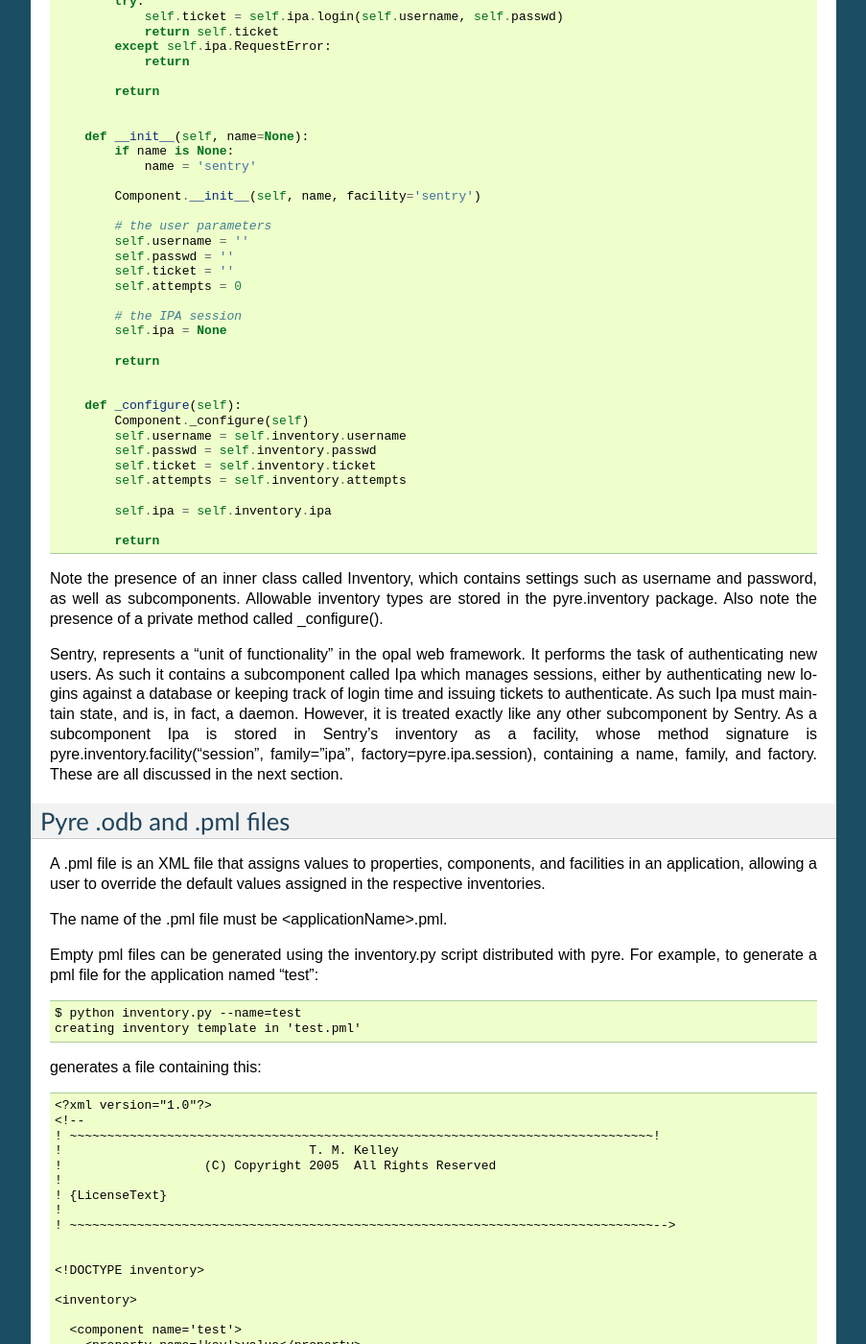
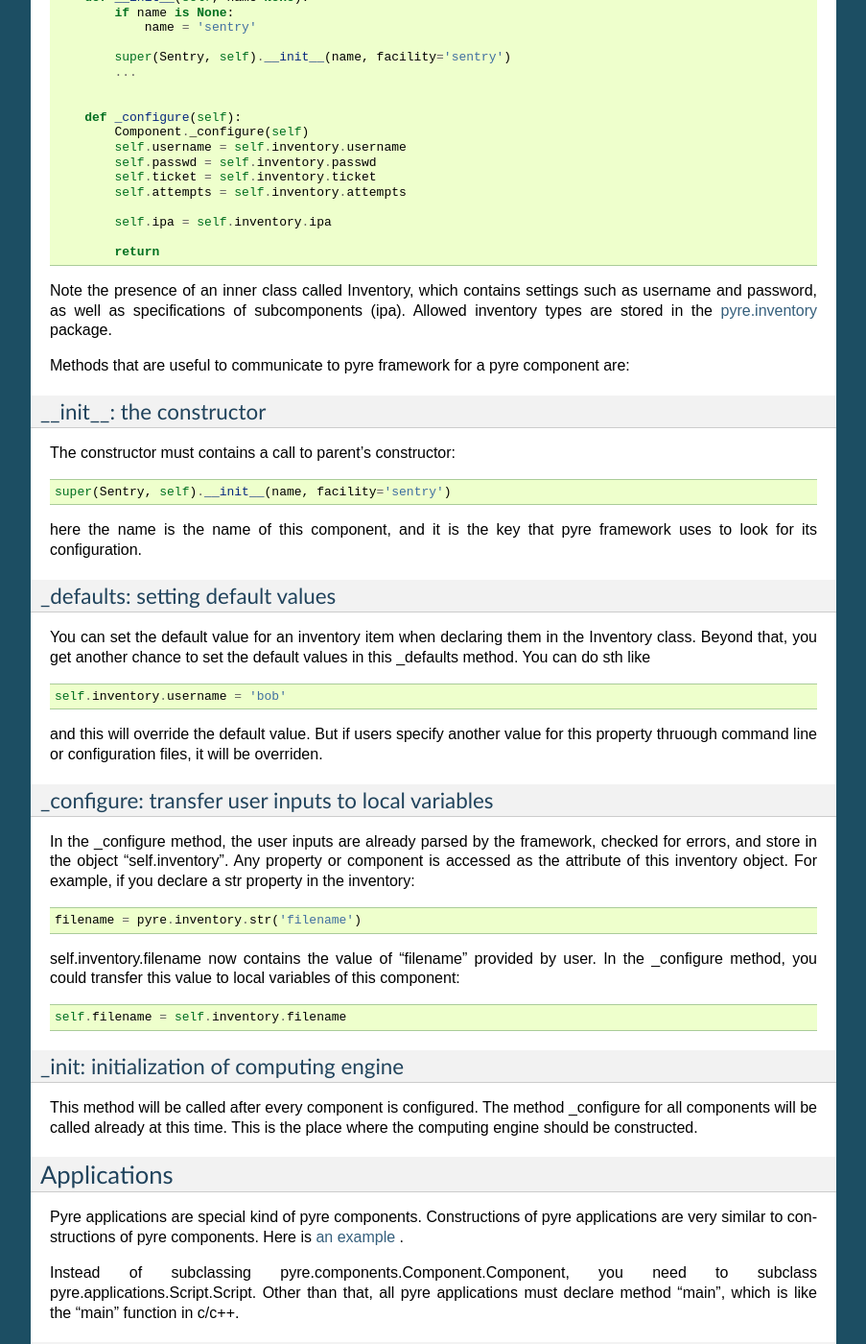
Before and after one commit to danse-inelastic/pyre, a Sphinx documentation site: the page built from docs/pyreBasics.rst, in a window 1280 px wide and 1400 px high, scrolled down 1892 px. Shown: the whole window at 96% size, without its empty margins (198-1101 px from the left). Built offline with Sphinx 7.4.7, drawn with Linux system fonts in a browser that asks for light colours; formulas are drawn with MathJax 3; some of the changed text lies outside the part shown.

Commit message:
pyre docs: pyre components and pyre applications separated to two sections.

```diff
--- a/docs/pyreBasics.rst
+++ b/docs/pyreBasics.rst
@@ -23,12 +23,18 @@ Here, we are trying to explain a few key concepts in pyre:
 
 .. _pyre-inventory:
 
-Pyre inventory: properties and facilities
+Inventory: properties and facilities
 -----------------------------------------
 In pyre, a component's inventory is the place where user inputs are
 connected to a pyre component.
 In the inventory of a pyre component, all public configurable items
 are declared using descriptors (traits).
+
+Descriptors are special python objects that describe attributes
+of a python instance.
+If you want to know more about descriptors, this is a good place to start
+http://users.rcn.com/python/download/Descriptor.htm.
+
 For details of how pyre inventory works, please consult
 :ref:`pyre-inventory-implementation`.
 
@@ -88,10 +94,10 @@ On the other hand, using the first approach is a safe choice.
 
 .. _pyre-component:
 
-Pyre components and scripts
----------------------------
+Components
+---------------
 
-Pyre component structure is relatively straightforward.  The component is a python object inheriting from pyre.inventory.Component.  It should contain an inner class called Inventory subclassing Component.Inventory.  An example is::
+Pyre component structure is relatively straightforward.  The component class is inherited from pyre.inventory.Component.  It should contain an inner class called Inventory, which usually subclass the Inventory class of the parent component class.  An example is::
 
     from pyre.components.Component import Component
 
@@ -121,39 +127,15 @@ Pyre component structure is relatively straightforward.  The component is a pyth
 
 
         def authenticate(self):
-            self.attempts += 1
-            if self.ticket:
-                try:
-                    self.ticket = self.ipa.refresh(self.username, self.ticket)
-                    return self.ticket
-                except self.ipa.RequestError:
-                    return
-
-            try:
-                self.ticket = self.ipa.login(self.username, self.passwd)
-                return self.ticket
-            except self.ipa.RequestError:
-                return
-
-            return
+	    ...
 
 
         def __init__(self, name=None):
             if name is None:
                 name = 'sentry'
 
-            Component.__init__(self, name, facility='sentry')
-
-            # the user parameters
-            self.username = ''
-            self.passwd = ''
-            self.ticket = ''
-            self.attempts = 0
-
-            # the IPA session
-            self.ipa = None
-
-            return
+            super(Sentry, self).__init__(name, facility='sentry')
+	    ...
 
 
         def _configure(self):
@@ -167,9 +149,79 @@ Pyre component structure is relatively straightforward.  The component is a pyth
 
             return
 
-Note the presence of an inner class called Inventory, which contains settings such as username and password, as well as subcomponents.  Allowable inventory types are stored in the pyre.inventory package.  Also note the presence of a private method called _configure().
+Note the presence of an inner class called Inventory, which contains settings such as username and password, as well as specifications of subcomponents (ipa).  Allowed inventory types are stored in the
+`pyre.inventory <http://danse.us/trac/pyre/browser/pythia-0.8/packages/pyre/pyre/inventory/__init__.py>`_
+package.
 
-Sentry, represents a "unit of functionality" in the opal web framework.  It performs the task of authenticating new users.  As such it contains a subcomponent called Ipa which manages sessions, either by authenticating new logins against a database or keeping track of login time and issuing tickets to authenticate.  As such Ipa must maintain state, and is, in fact, a daemon.  However, it is treated exactly like any other subcomponent by Sentry.  As a subcomponent Ipa is stored in Sentry's inventory as a facility, whose method signature is pyre.inventory.facility("session", family="ipa", factory=pyre.ipa.session), containing a name, family, and factory.  These are all discussed in the next section.
+Methods that are useful to communicate to pyre framework for a pyre component are:
+
+__init__: the constructor
+^^^^^^^^^^^^^^^^^^^^^^^^^
+The constructor must contains a call to parent's constructor::
+
+            super(Sentry, self).__init__(name, facility='sentry')
+
+here the name is the name of this component, and it is the key that pyre framework
+uses to look for its configuration.
+
+
+_defaults: setting default values
+^^^^^^^^^^^^^^^^^^^^^^^^^^^^^^^^^
+You can set the default value for an inventory item when declaring them
+in the Inventory class.
+Beyond that, you get another chance to set the default values
+in this _defaults method.
+You can do sth like ::
+
+  self.inventory.username = 'bob'
+
+and this will override the default value. But if users specify another value
+for this property thruough command line or configuration files, it will
+be overriden.
+
+
+_configure: transfer user inputs to local variables
+^^^^^^^^^^^^^^^^^^^^^^^^^^^^^^^^^^^^^^^^^^^^^^^^^^^
+In the _configure method, the user inputs are already parsed by the framework,
+checked for errors, and store in the object "self.inventory".
+Any property or component is accessed as the attribute of this inventory object.
+For example, if you declare a str property in the inventory::
+
+  filename = pyre.inventory.str('filename')
+
+self.inventory.filename now contains the value of "filename" provided by user.
+In the _configure method, you could transfer this value to local variables of this
+component::
+
+  self.filename = self.inventory.filename
+
+_init: initialization of computing engine
+^^^^^^^^^^^^^^^^^^^^^^^^^^^^^^^^^^^^^^^^^
+This method will be called after every component is configured.
+The method _configure
+for all components will be called already at this time.
+This is the place where the computing engine should be constructed.
+
+
+
+.. Sentry, represents a "unit of functionality" in the opal web framework.  It performs the task of authenticating new users.  As such it contains a subcomponent called Ipa which manages sessions, either by authenticating new logins against a database or keeping track of login time and issuing tickets to authenticate.  As such Ipa must maintain state, and is, in fact, a daemon.  However, it is treated exactly like any other subcomponent by Sentry.  As a subcomponent Ipa is stored in Sentry's inventory as a facility, whose method signature is pyre.inventory.facility("session", family="ipa", factory=pyre.ipa.session), containing a name, family, and factory.  These are all discussed in the next section.
+
+
+
+Applications
+------------
+Pyre applications are special kind of pyre components.
+Constructions of pyre applications are very similar to constructions
+of pyre components.
+Here is
+`an example <tutorials/greet.py>`_
+.
+
+Instead of subclassing pyre.components.Component.Component, you need to
+subclass pyre.applications.Script.Script.
+Other than that, all pyre applications must declare method "main",
+which is like the "main" function in c/c++.
+
 
 
 Pyre .odb and .pml files
```
